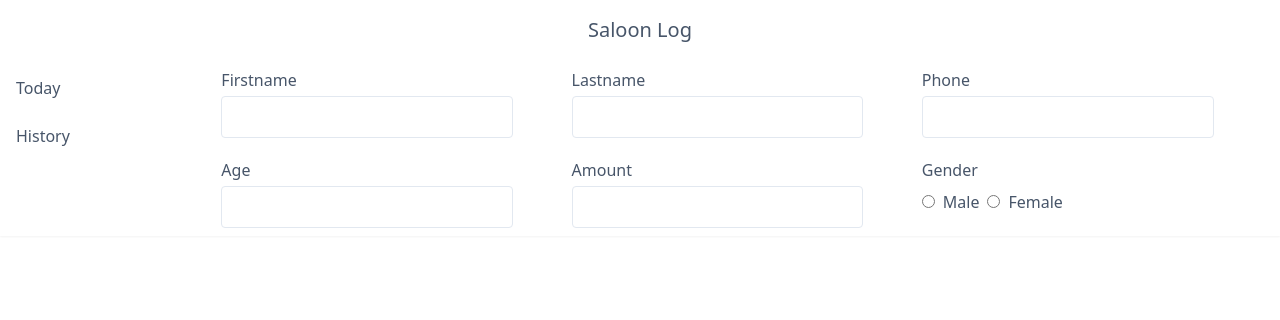
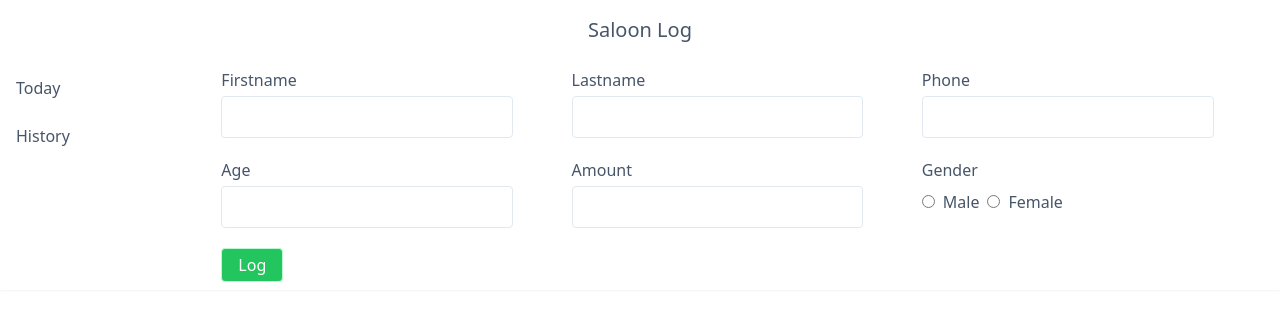
Before and after one commit to sparrowhawwk/tail-wind-css-saloon-log, a Next.js app: page / in a window 1280 px wide. Shown: the top 320 px of the page. Built offline with nearby package versions, Linux system fonts and the light colour scheme.

Commit message:
Log button.

```diff
--- a/src/pages/today.js
+++ b/src/pages/today.js
@@ -20,7 +20,7 @@ export default function Today() {
                                 id="phone_number" name="phone_number"/>
                         </div>
                     </div>
-                    <div className="flex">
+                    <div className="flex mb-5">
                         <div className="w-1/3">
                             <label htmlFor="cs_age" className="mb-1 block">Age</label>
                             <input type="number" className="form-input rounded border border-solid border-slate-200 p-2 w-5/6"
@@ -39,6 +39,11 @@ export default function Today() {
                             <label htmlFor="cs_male">Female</label>
                         </div>
                     </div>
+                    <div className="flex">
+                        <div className="w-full">
+                            <button className="rounded bg-green-500 border border-solid border-green-200 pt-1 pb-1 pr-4 pl-4 text-white">Log</button>
+                        </div>
+                    </div>
                 </div>
             </div>
         </>
```
